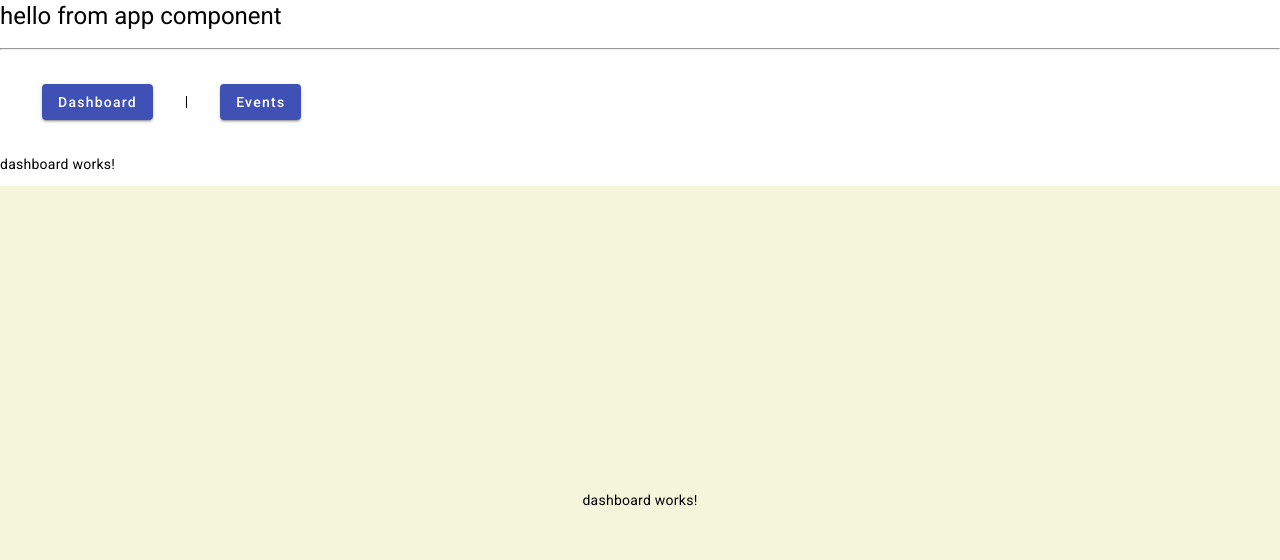
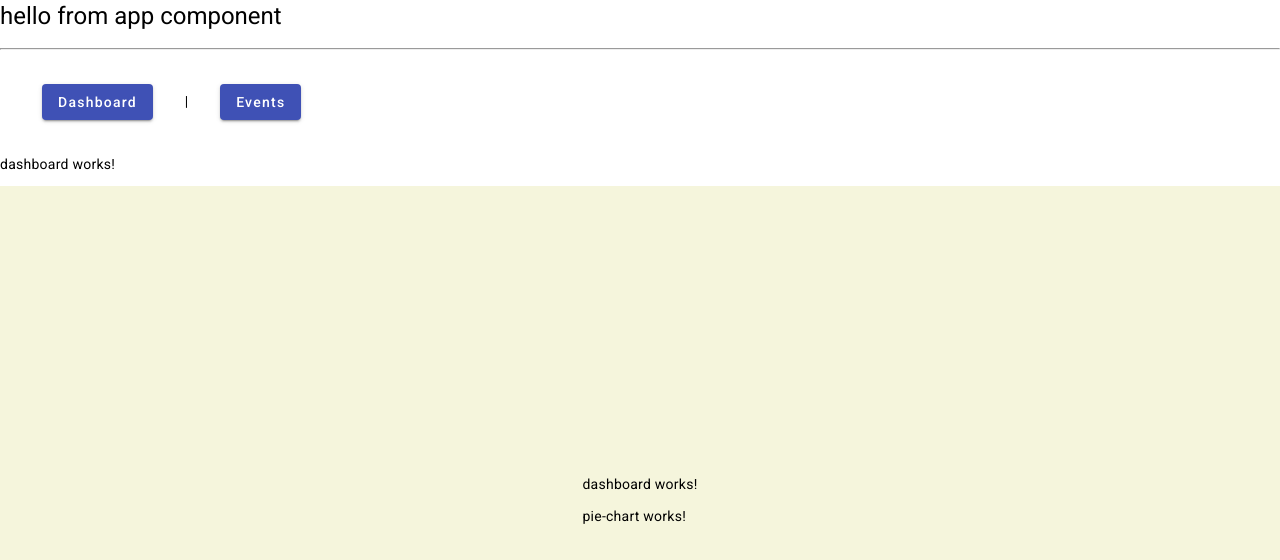
Before and after one commit to sapir0507/crisis-managment-app, an Angular app: page /dashboard in a window 1280 px wide. Shown: the top 560 px of the page. Built offline with nearby package versions, Linux system fonts and the light colour scheme.

Commit message:
created an empty pie char comp

```diff
--- a/src/app/components/content/dashboard/dashboard.component.html
+++ b/src/app/components/content/dashboard/dashboard.component.html
@@ -1,6 +1,6 @@
 <p>dashboard works!</p>
 <div id="dashboard">
     <p>dashboard works!</p>
-    <!-- <kapow-pie-chart></kapow-pie-chart>
-    <kapow-legends></kapow-legends> -->
+    <app-pie-chart></app-pie-chart>
+    <!-- <app-legends></app-legends> -->
 </div>
--- a/src/app/components/content/dashboard/dashboard.module.ts
+++ b/src/app/components/content/dashboard/dashboard.module.ts
@@ -2,12 +2,14 @@ import { DashboardRoutingModule } from './dashboard-routing.module';
 import { NgModule } from '@angular/core';
 import { CommonModule } from '@angular/common';
 import { DashboardComponent } from './dashboard.component';
+import { PieChartComponent } from './pie-chart/pie-chart.component';
 
 
 
 @NgModule({
   declarations: [
-    DashboardComponent
+    DashboardComponent,
+    PieChartComponent
   ],
   imports: [
     CommonModule,
--- /dev/null
+++ b/src/app/components/content/dashboard/pie-chart/pie-chart.component.html
@@ -0,0 +1 @@
+<p>pie-chart works!</p>
```
Also changed, not shown: src/app/components/content/dashboard/pie-chart/pie-chart.component.ts (added, +10 -0 lines), src/app/components/content/dashboard/pie-chart/pie-chart.component.scss (added), 1 other file (tests, documents, lock files or other folders).
